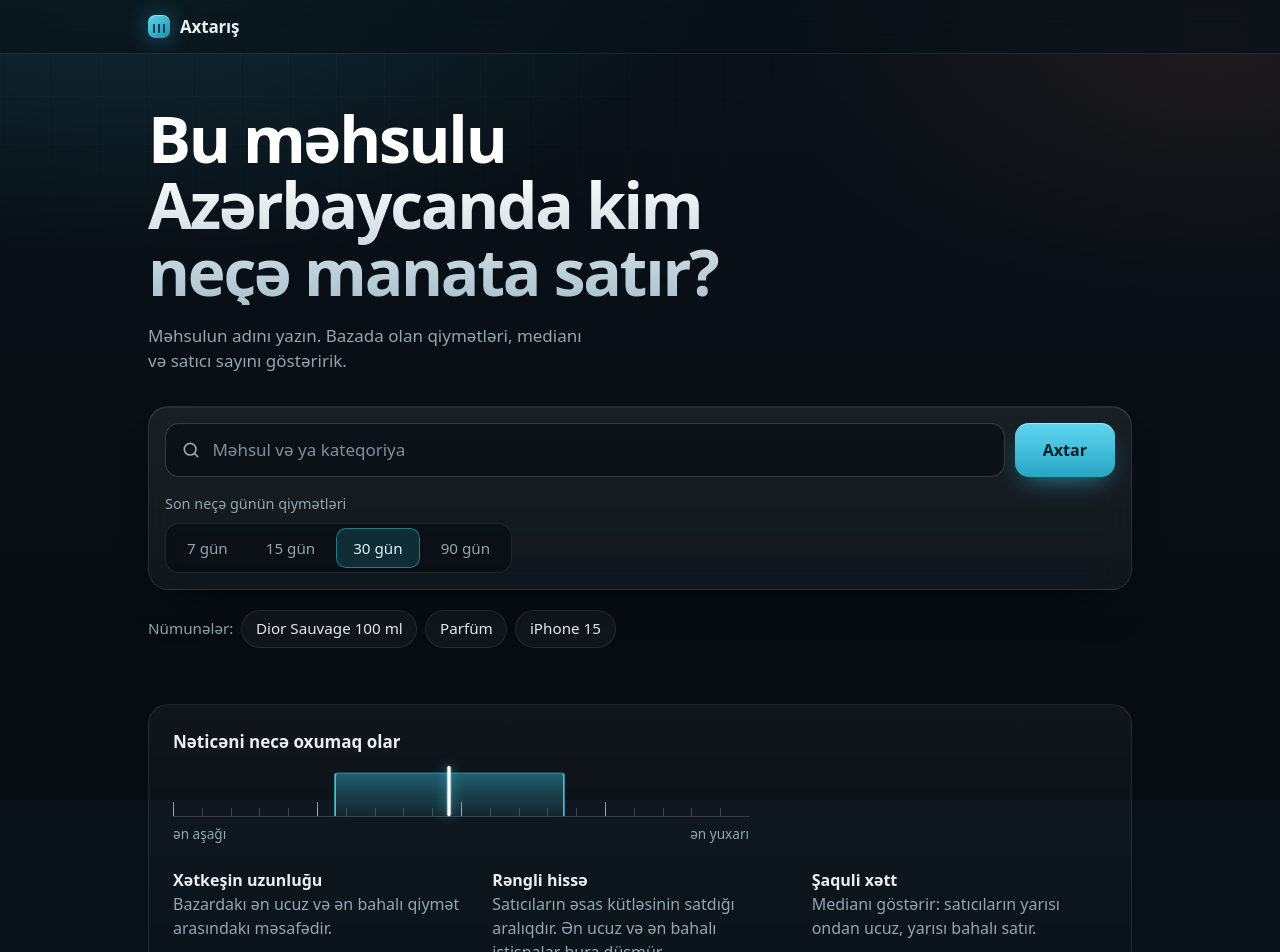
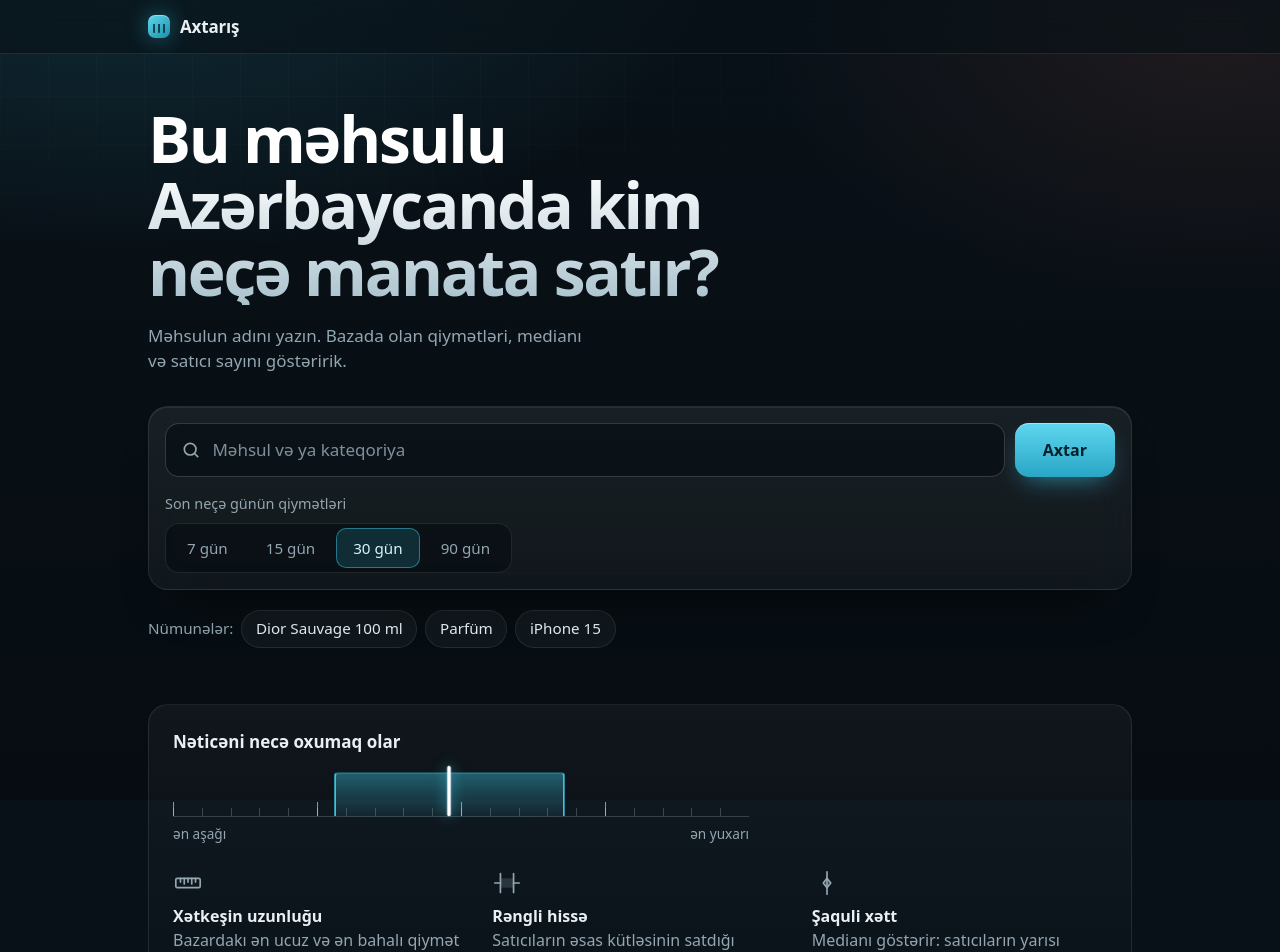
Before and after one commit to Samir210-az/axtarish, a Next.js app: page / in a window 1280 px wide. Shown: the top 952 px of the page. Built offline with nearby package versions, Linux system fonts and the light colour scheme; a web font is replaced by a local one.

Commit message:
feat: serif display font, divider and icon badges in the legend

```diff
--- a/app/layout.tsx
+++ b/app/layout.tsx
@@ -1,5 +1,6 @@
 import type { Metadata, Viewport } from "next";
 import "@fontsource-variable/onest";
+import "@fontsource-variable/playfair-display";
 import "./globals.css";
 
 export const metadata: Metadata = {
@@ -12,7 +13,7 @@ export const metadata: Metadata = {
 export const viewport: Viewport = {
   width: "device-width",
   initialScale: 1,
-  themeColor: "#091118",
+  themeColor: "#1a0609",
 };
 
 export default function RootLayout({ children }: { children: React.ReactNode }) {
--- a/app/page.tsx
+++ b/app/page.tsx
@@ -35,6 +35,9 @@ export default async function Home({ searchParams }: { searchParams: SearchParam
         <main>
           <section className="ask">
             <h1>Bu məhsulu Azərbaycanda kim neçə manata satır?</h1>
+            <div className="divider" aria-hidden="true">
+              <span />
+            </div>
             <p className="lede">
               Məhsulun adını yazın. Bazada olan qiymətləri, medianı və satıcı sayını göstəririk.
             </p>
--- a/components/StripLegend.tsx
+++ b/components/StripLegend.tsx
@@ -16,24 +16,76 @@ export function StripLegend() {
           <span>ən yuxarı</span>
         </div>
       </div>
-      <ul>
+      <ul className="badges">
         <li>
+          <span className="badge" aria-hidden="true">
+            <svg
+              viewBox="0 0 32 32"
+              width="30"
+              height="30"
+              fill="none"
+              stroke="currentColor"
+              strokeWidth="1.8"
+              strokeLinecap="round"
+              strokeLinejoin="round"
+            >
+              <rect x="3" y="11" width="26" height="10" rx="1.5" />
+              <path d="M8 11v4M12 11v6M16 11v4M20 11v6M24 11v4" />
+            </svg>
+          </span>
           <strong>Xətkeşin uzunluğu</strong>
           Bazardakı ən ucuz və ən bahalı qiymət arasındakı məsafədir.
         </li>
         <li>
+          <span className="badge" aria-hidden="true">
+            <svg
+              viewBox="0 0 32 32"
+              width="30"
+              height="30"
+              fill="none"
+              stroke="currentColor"
+              strokeWidth="1.8"
+              strokeLinecap="round"
+              strokeLinejoin="round"
+            >
+              <path d="M9 6v20M23 6v20" />
+              <rect
+                x="9"
+                y="11"
+                width="14"
+                height="10"
+                fill="currentColor"
+                fillOpacity="0.22"
+                stroke="none"
+              />
+              <path d="M3 16h6M23 16h6" />
+            </svg>
+          </span>
           <strong>Rəngli hissə</strong>
-          Satıcıların əsas kütləsinin satdığı aralıqdır. Ən ucuz və ən bahalı istisnalar bura düşmür.
+          Satıcıların əsas kütləsinin satdığı aralıqdır. Ən ucuz və ən bahalı istisnalar bura
+          düşmür.
         </li>
         <li>
+          <span className="badge" aria-hidden="true">
+            <svg
+              viewBox="0 0 32 32"
+              width="30"
+              height="30"
+              fill="none"
+              stroke="currentColor"
+              strokeWidth="1.8"
+              strokeLinecap="round"
+              strokeLinejoin="round"
+            >
+              <path d="M16 4v24" />
+              <path d="M16 11l4 5-4 5-4-5z" fill="currentColor" fillOpacity="0.3" />
+            </svg>
+          </span>
           <strong>Şaquli xətt</strong>
           Medianı göstərir: satıcıların yarısı ondan ucuz, yarısı bahalı satır.
         </li>
-        <li>
-          <strong>Orijinal və replika</strong>
-          Ayrı hesablanır, çünki bunlar fərqli bazardır.
-        </li>
       </ul>
+      <p className="pill">Orijinal və replika ayrı hesablanır, çünki bunlar fərqli bazardır.</p>
     </section>
   );
 }
--- a/package.json
+++ b/package.json
@@ -12,6 +12,7 @@
   },
   "dependencies": {
     "@fontsource-variable/onest": "^5.3.1",
+    "@fontsource-variable/playfair-display": "^5.3.0",
     "firebase-admin": "^14.4.0",
     "next": "^16.3.6",
     "react": "^19.3.0",
```
Also changed, not shown: 1 other file (tests, documents, lock files or other folders).
